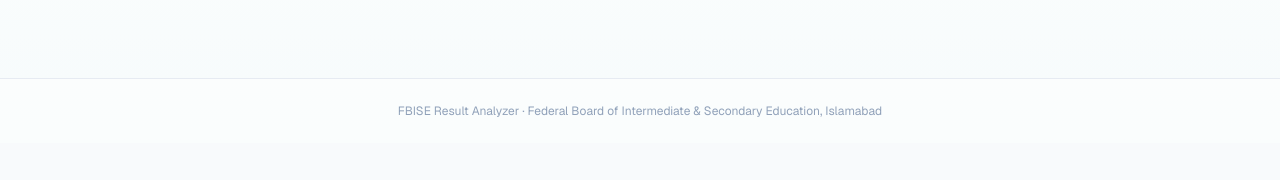
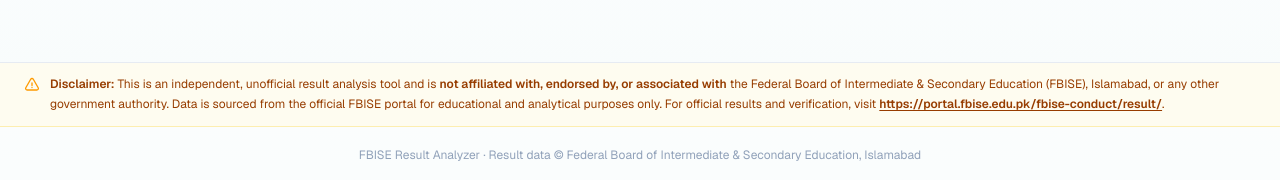
Before and after one commit to faizullahbalti29/analyze-result, a Next.js app: page / in a window 1280 px wide. Shown: the part 731-911 px from the top of the page. Before the commit the page ends 874 px from the top, so only its background shows below. Built offline with nearby package versions, Linux system fonts and the light colour scheme; no server answers; the database is empty.

Commit message:
selected institution name + disclaimer

```diff
--- a/src/components/result-analyzer.tsx
+++ b/src/components/result-analyzer.tsx
@@ -161,6 +161,24 @@
           </div>
         ) : (
           <div className="animate-fade-in space-y-6 sm:space-y-8">
+            {/* ── Selected institution banner ── */}
+            <div className="flex flex-wrap items-center gap-3 rounded-xl border border-teal-200/70 bg-teal-50/50 px-4 py-3 sm:px-5">
+              <div className="flex min-w-0 flex-1 items-center gap-2">
+                <span className="shrink-0 flex h-8 w-8 items-center justify-center rounded-lg bg-teal-100 text-teal-600">
+                  <svg className="h-4 w-4" fill="none" viewBox="0 0 24 24" stroke="currentColor" strokeWidth={2}>
+                    <path strokeLinecap="round" strokeLinejoin="round" d="M19 21V5a2 2 0 00-2-2H7a2 2 0 00-2 2v16m14 0h2m-2 0h-5m-9 0H3m2 0h5M9 7h1m-1 4h1m4-4h1m-1 4h1m-5 10v-5a1 1 0 011-1h2a1 1 0 011 1v5m-4 0h4" />
+                  </svg>
+                </span>
+                <div className="min-w-0">
+                  <p className="text-[11px] font-medium uppercase tracking-wide text-teal-600">Selected Institution</p>
+                  <p className="truncate text-sm font-semibold text-slate-800">{selectedInstitution}</p>
+                </div>
+              </div>
+              <span className="shrink-0 inline-flex items-center rounded-full bg-teal-100 px-3 py-1 text-xs font-semibold text-teal-700 ring-1 ring-teal-200">
+                Class {selectedClass}
+              </span>
+            </div>
+
             <StatsCards stats={stats} />
             <StudentTable
               students={displayedStudents}
@@ -172,11 +190,37 @@
         )}
       </main>
 
-      <footer className="mt-8 border-t border-slate-200/80 bg-white/50 py-5 sm:mt-12 sm:py-6">
-        <p className="text-center text-xs text-slate-400">
-          FBISE Result Analyzer · Federal Board of Intermediate &amp; Secondary
-          Education, Islamabad
-        </p>
+      <footer className="mt-8 border-t border-slate-200/80 bg-white/50">
+        {/* Disclaimer strip */}
+        <div className="border-b border-amber-200/60 bg-amber-50/70 px-4 py-3 sm:px-6">
+          <div className="mx-auto flex max-w-7xl items-start gap-2.5">
+            <svg className="mt-0.5 h-4 w-4 shrink-0 text-amber-500" fill="none" viewBox="0 0 24 24" stroke="currentColor" strokeWidth={2}>
+              <path strokeLinecap="round" strokeLinejoin="round" d="M12 9v3.75m-9.303 3.376c-.866 1.5.217 3.374 1.948 3.374h14.71c1.73 0 2.813-1.874 1.948-3.374L13.949 3.378c-.866-1.5-3.032-1.5-3.898 0L2.697 16.126ZM12 15.75h.007v.008H12v-.008Z" />
+            </svg>
+            <p className="text-[11px] leading-relaxed text-amber-800 sm:text-xs">
+              <span className="font-semibold">Disclaimer:</span> This is an independent, unofficial result analysis tool and is{" "}
+              <span className="font-semibold">not affiliated with, endorsed by, or associated with</span> the Federal Board of
+              Intermediate &amp; Secondary Education (FBISE), Islamabad, or any other government authority. Data is sourced from
+              the official FBISE portal for educational and analytical purposes only. For official results and verification, visit{" "}
+              <a
+                href="https://portal.fbise.edu.pk/fbise-conduct/result/"
+                target="_blank"
+                rel="noopener noreferrer"
+                className="font-semibold underline underline-offset-2 hover:text-amber-900"
+              >
+                https://portal.fbise.edu.pk/fbise-conduct/result/
+              </a>.
+            </p>
+          </div>
+        </div>
+
+        {/* Copyright line */}
+        <div className="px-4 py-4 sm:px-6 sm:py-5">
+          <p className="text-center text-xs text-slate-400">
+            FBISE Result Analyzer ·
+            Result data © Federal Board of Intermediate &amp; Secondary Education, Islamabad
+          </p>
+        </div>
       </footer>
     </div>
   );
```
